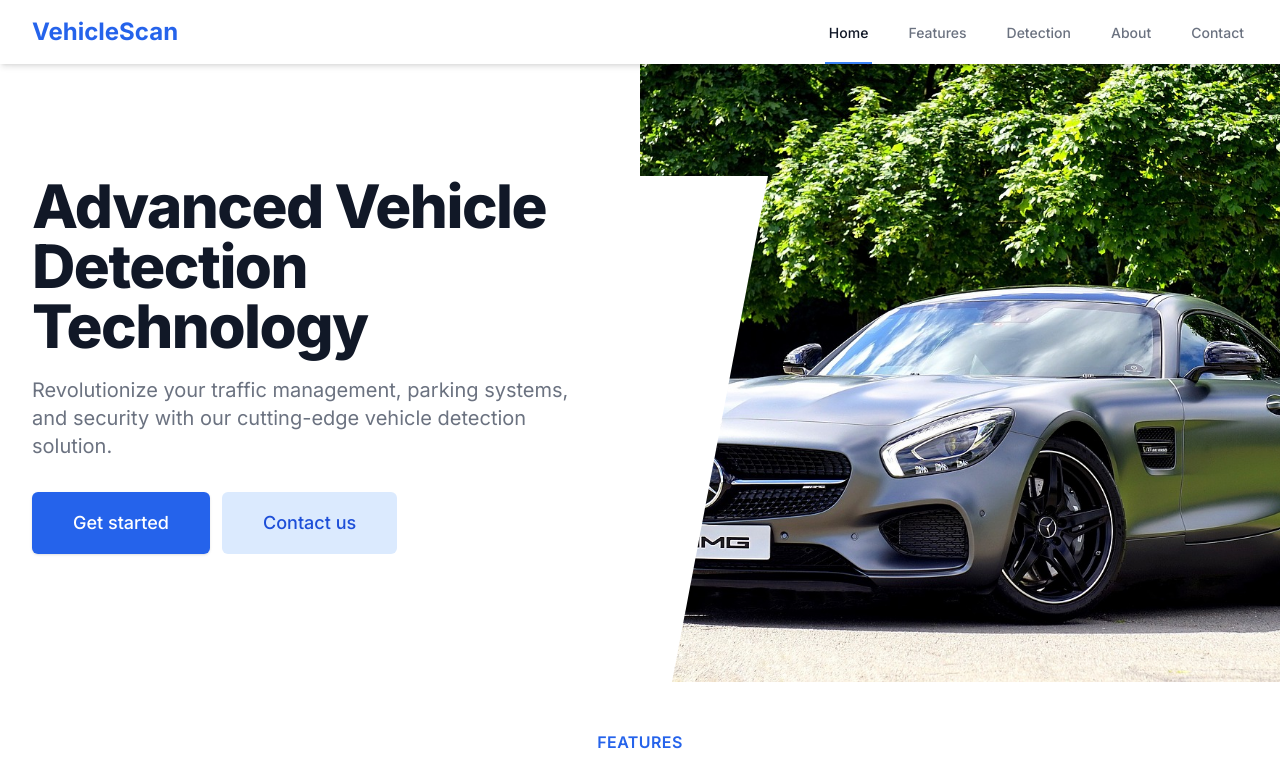
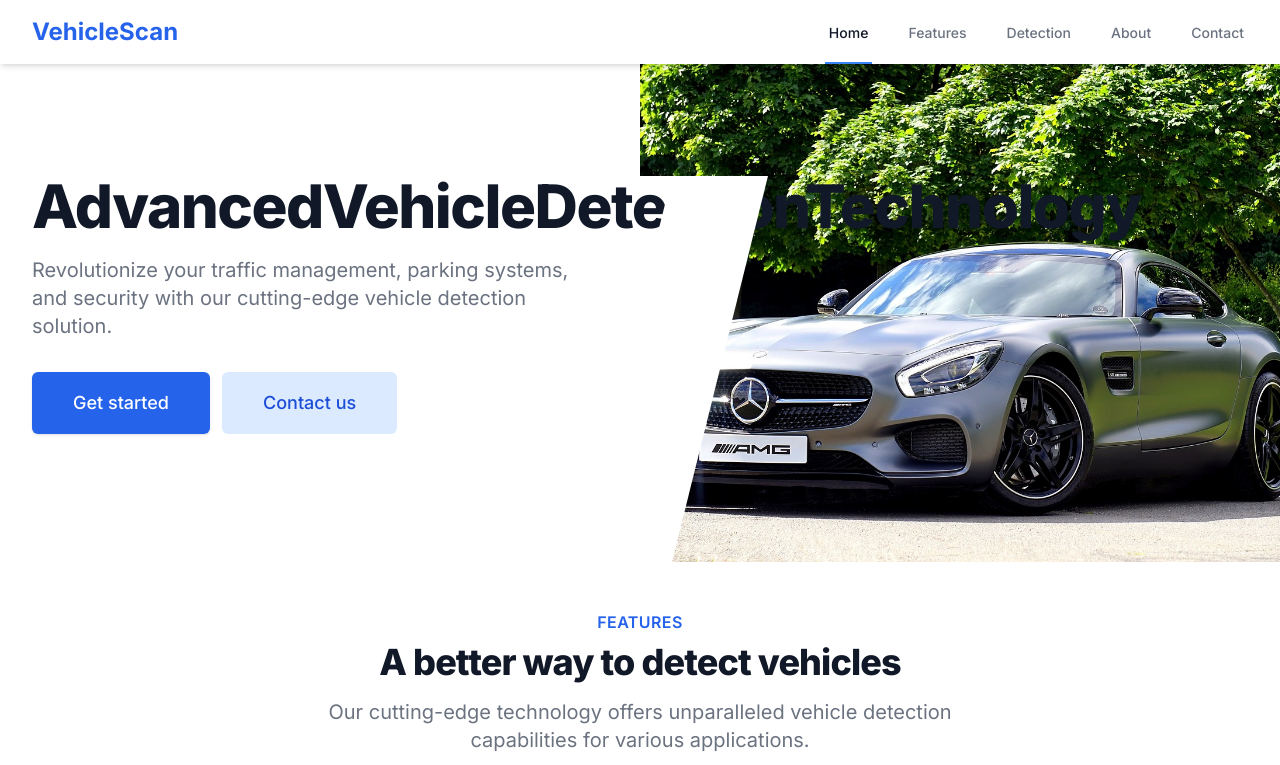
Before and after one commit to Shina-Kristofer/Shina-Kristofer-FYP, a Next.js app: page / in a window 1280 px wide. Shown: the top 765 px of the page. Built offline with nearby package versions, Linux system fonts and the light colour scheme.

Commit message:
Update Hero.tsx

```diff
--- a/src/app/components/Hero.tsx
+++ b/src/app/components/Hero.tsx
@@ -19,7 +19,7 @@ export function Hero() {
           <main className="mt-10 mx-auto max-w-7xl px-4 sm:mt-12 sm:px-6 md:mt-16 lg:mt-20 lg:px-8 xl:mt-28">
             <div className="sm:text-center lg:text-left">
               <h1 className="text-4xl tracking-tight font-extrabold text-gray-900 sm:text-5xl md:text-6xl">
-                <span className="block xl:">Advanced Vehicle Detection Technology</span>{' '}
+                <span className="block xl:xl:inline">AdvancedVehicleDetectionTechnology</span>{' '}
                 <span className="block text-blue-600 xl:inline"></span>
               </h1>
               <p className="mt-3 text-base text-gray-500 sm:mt-5 sm:text-lg sm:max-w-xl sm:mx-auto md:mt-5 md:text-xl lg:mx-0">
```
